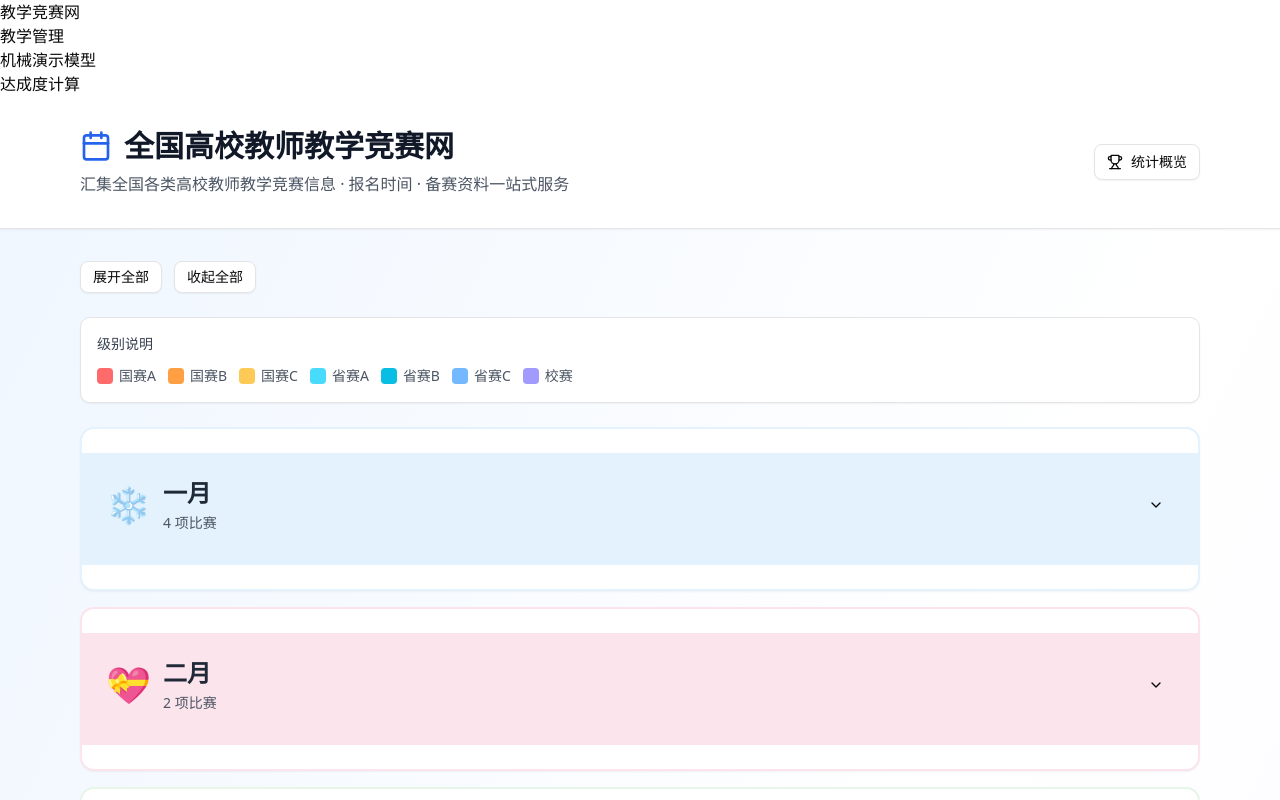
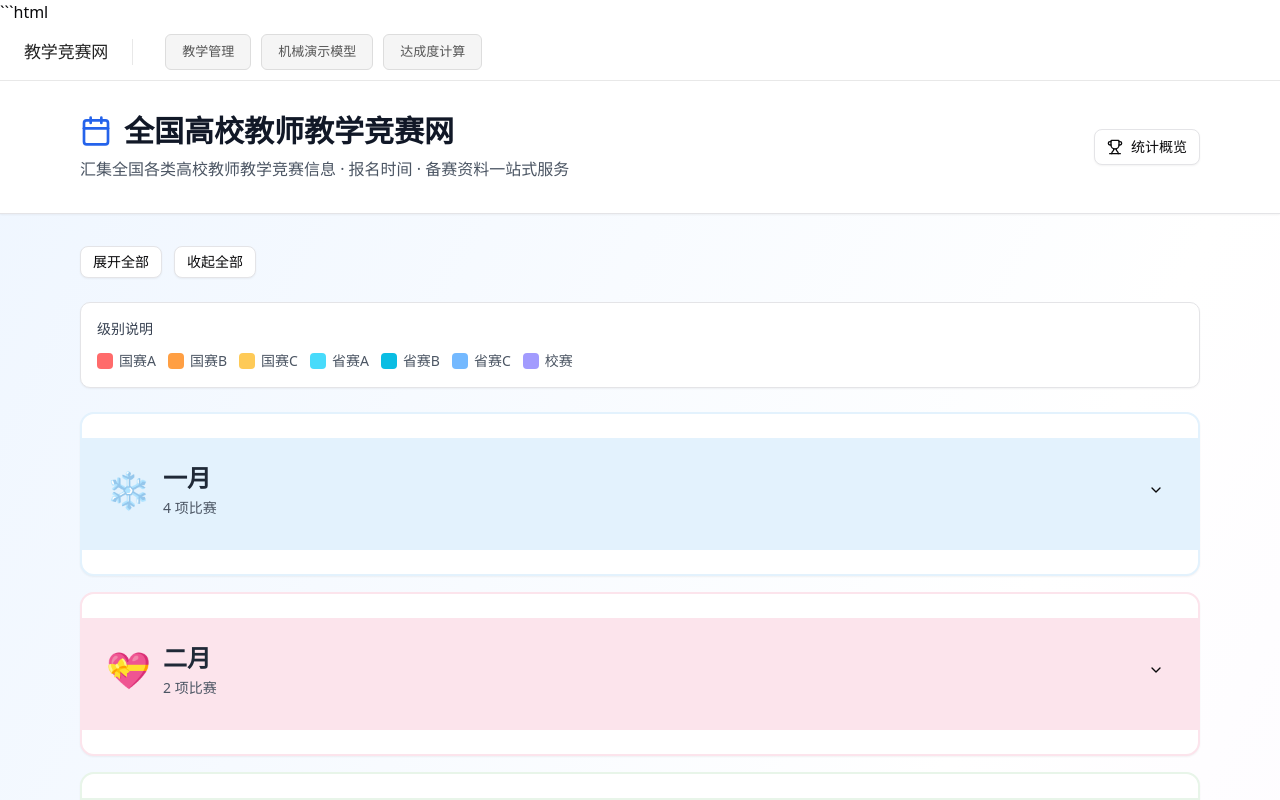
Before and after one commit to zuozuolyyg/jiaoxuebisai, a plain HTML site: page index.html in a window 1280 px wide. Shown: the top 800 px of the page. Drawn offline with Linux system fonts and the light colour scheme.

Commit message:
Update index.html

````diff
--- a/index.html
+++ b/index.html
@@ -1,3 +1,4 @@
+```html
 <!doctype html>
 <html lang="zh-CN">
   <head>
@@ -8,6 +9,53 @@
     <title>全国高校教师教学竞赛网 - 教学竞赛信息一站式平台</title>
     <script type="module" crossorigin src="./assets/index-DeZPsQsG.js"></script>
     <link rel="stylesheet" crossorigin href="./assets/index-BIcBWqzD.css">
+    <style>
+      * { box-sizing: border-box; margin: 0; padding: 0; }
+      .top-nav {
+        background: #fff;
+        border-bottom: 1px solid #e8e8e8;
+        padding: 0 1.5rem;
+      }
+      .nav-container {
+        display: flex;
+        align-items: center;
+        gap: 2rem;
+        height: 56px;
+      }
+      .nav-logo {
+        font-size: 17px;
+        font-weight: 500;
+        color: #222;
+        text-decoration: none;
+        white-space: nowrap;
+        padding-right: 1.5rem;
+        border-right: 1px solid #e8e8e8;
+        letter-spacing: -0.01em;
+      }
+      .nav-links {
+        display: flex;
+        list-style: none;
+        gap: 10px;
+        flex-wrap: wrap;
+      }
+      .nav-links li a {
+        display: inline-block;
+        padding: 7px 16px;
+        font-size: 13px;
+        color: #555;
+        text-decoration: none;
+        border: 1px solid #ddd;
+        border-radius: 6px;
+        background: #f5f5f5;
+        transition: background 0.15s, color 0.15s, border-color 0.15s;
+        white-space: nowrap;
+      }
+      .nav-links li a:hover {
+        background: #fff;
+        border-color: #aaa;
+        color: #222;
+      }
+    </style>
   </head>
   <body>
     <nav class="top-nav">
@@ -23,3 +71,6 @@
     <div id="root"></div>
   </body>
 </html>
+```
+
+直接全部替换原文件内容即可。
````
Lines whose indentation alone changed are shown as unchanged.
